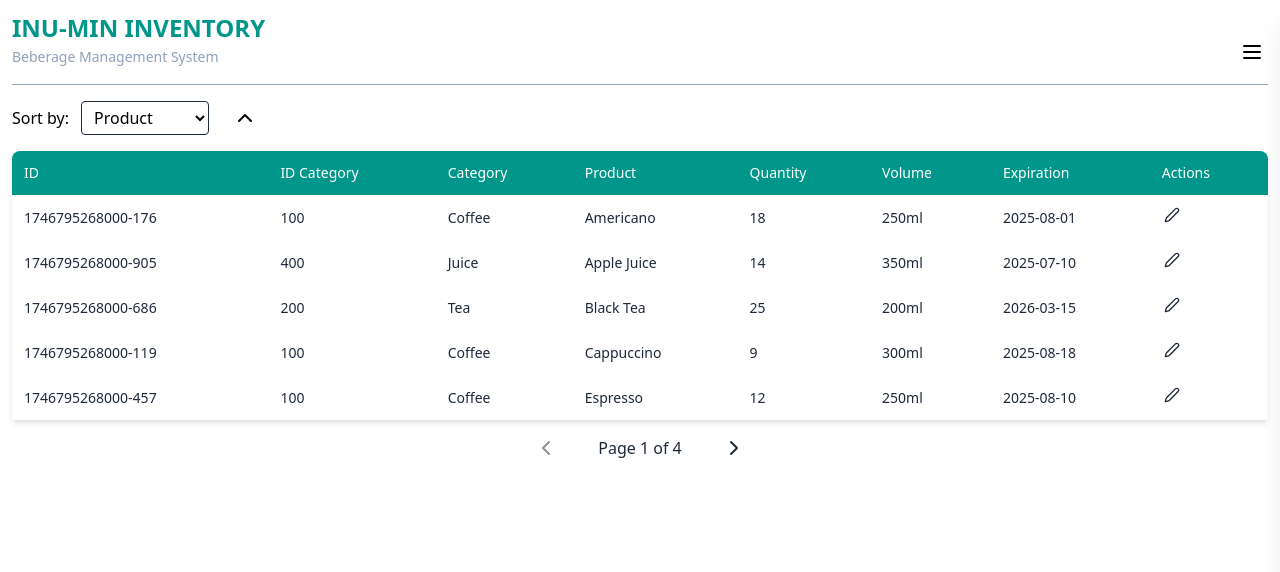
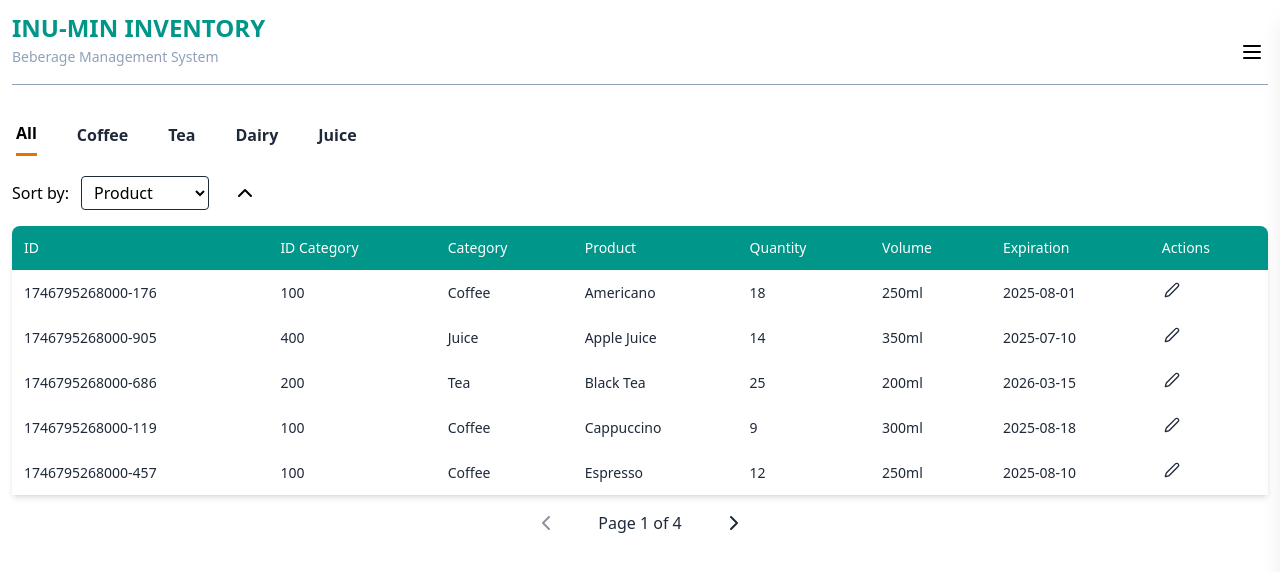
Before and after one commit to yong-fbug/beberage, a React (Vite) app: page /beberage/inventoryPage in a window 1280 px wide. Shown: the top 572 px of the page. Built offline with nearby package versions, Linux system fonts and the light colour scheme.

Commit message:
refining ui and inventory table for mock data

```diff
--- a/src/App.css
+++ b/src/App.css
@@ -3,3 +3,7 @@
 .body {
     @apply text-base text-slate-950 font-sans;
 }
+
+/* .page-heading {
+  @apply text-gray-800 dark:text-white ml-3 p-3 pb-0.5 border-gray-600 border-b-[3px] w-fit;
+} */
--- a/src/Components/Header.tsx
+++ b/src/Components/Header.tsx
@@ -5,7 +5,7 @@ import Nav from "./Nav"
 
 const Header = () => {
   return (
-    <header className="bg-white dark:bg-slate-950 ">
+    <header className="bg-white dark:bg-slate-950 p-3 ">
         <h1 className="text-2xl font-bold text-teal-600 uppercase">Inu-min Inventory</h1>
         <span className="text-sm text-slate-400">Beberage Management System</span>
         <hr className="border-t border-slate-400 my-4" />
--- a/src/Components/Nav.tsx
+++ b/src/Components/Nav.tsx
@@ -1,5 +1,5 @@
     import { useEffect, useRef, useState } from "react";
-    import { Menu, X, LayoutDashboard, Settings, BoxIcon, BarChart2 } from "lucide-react";
+    import { Menu, X, LayoutDashboard, Settings, BoxIcon, BarChart2, LogOut } from "lucide-react";
     import { Link } from "react-router-dom";
 
     const Nav = () => {
@@ -9,11 +9,11 @@
       const toggleNav = () => setIsOpen(!isOpen);
 
       const navItems = [
-        { label: 'Homepage', icon: LayoutDashboard, href: '/'},
         { label: 'Dashboard', icon: LayoutDashboard, href: '/dashboard'},
         { label: 'Inventory', icon: BoxIcon, href: '/inventoryPage'},
         { label: 'Report', icon: BarChart2, href: '#'},
         { label: 'Setting', icon: Settings, href: '#'},
+         { label: 'Logout', icon: LogOut, href: '/'},
       ];
 
       useEffect(() => {
--- a/src/modules/Dashboard/DashboardPage.tsx
+++ b/src/modules/Dashboard/DashboardPage.tsx
@@ -4,7 +4,7 @@ import Nav from "../../Components/Nav"
 
 const DashboardPage = () => {
   return (
-    <div className='bg-slate-950 min-h-screen'>
+    <div className='bg-white dark:bg-slate-950 min-h-screen'>
       <Header />
       <Nav />
         <main>
--- /dev/null
+++ b/src/modules/Inventory/CoffeeTable.tsx
@@ -0,0 +1,9 @@
+import React from 'react'
+
+const CoffeeTable = () => {
+  return (
+    <div>CoffeeTable</div>
+  )
+}
+
+export default CoffeeTable
--- a/src/modules/Inventory/InventoryPage.tsx
+++ b/src/modules/Inventory/InventoryPage.tsx
@@ -1,13 +1,40 @@
 
+import Header from "../../Components/Header";
 import MainTable from "./MainTable";
+import '../../App.css'
+import { useState } from "react";
+import CoffeeTable from "./CoffeeTable";
+
+const tableNavigation = ['All', "Coffee", "Tea", "Dairy", "Juice"] as const;
+type TableType = typeof tableNavigation[number];
 
 const InventoryPage = () => {
+  const [selected, setSelected] = useState<TableType>("All")
   return (
 
     <div className="bg-white dark:bg-slate-950 min-h-screen">
-        <main>
-          <MainTable />
-        </main>
+      <Header />
+
+      <div className="flex items-center space-x-10 p-2 ml-2">
+        {tableNavigation.map((tab) => (
+        <button
+          key={tab}
+          onClick={() => setSelected(tab)}
+          className={`pb-2 font-semibold ${
+            selected === tab ? "border-b-3 border-amber-600 text-black dark:text-white"
+            : "text-gray-800 dark:text-gray-200 hover:text-gray-600 "
+          }`}
+        >
+          {tab}
+        </button>
+      ))}
+      </div>
+      {/* <h1 className="page-heading">All Data</h1>
+      <MainTable />
+
+       <h1 className="page-heading">Coffe Data</h1> */}
+       { selected === "All" && <MainTable />}
+       { selected === "Coffee" && <CoffeeTable />}
     </div>
   )
 }
--- a/src/modules/Inventory/MainTable.tsx
+++ b/src/modules/Inventory/MainTable.tsx
@@ -1,5 +1,4 @@
 import { useState } from "react";
-import Header from "../../Components/Header";
 import { ChevronDown, ChevronLeft, ChevronRight, ChevronUp, Edit2 } from "lucide-react";
 import UpdateModalTable from "./UpdateModalTable";
 import { ProductType } from "./ProductType";
@@ -75,7 +74,6 @@ const MainTable = () => {
 
   return (
     <div className="p-3">
-      <Header />
 
       {/* Controls */}
       <div className="flex flex-wrap gap-3 items-center mb-4">
--- a/src/modules/Inventory/UpdateModalTable.tsx
+++ b/src/modules/Inventory/UpdateModalTable.tsx
@@ -105,7 +105,7 @@ const UpdateModalTable = ({ data, onClose, onUpdate, categories }: DataProps ) =
             <div className='flex justify-center p-3 text-black bold gap-10 '>
                 <button
                   onClick={handleUpdate}
-                  className='px-4 py-2 bg-blue-600 text-white rounded hover:bg-blue-700 text-sm'
+                  className='px-4 py-2 bg-amber-500 text-white rounded hover:bg-amber-600 text-sm'
                 >
                     { editMode ? "Save" : "Update"}
                 </button>
```
Also changed, not shown: src/data/sampleData.ts (added).
